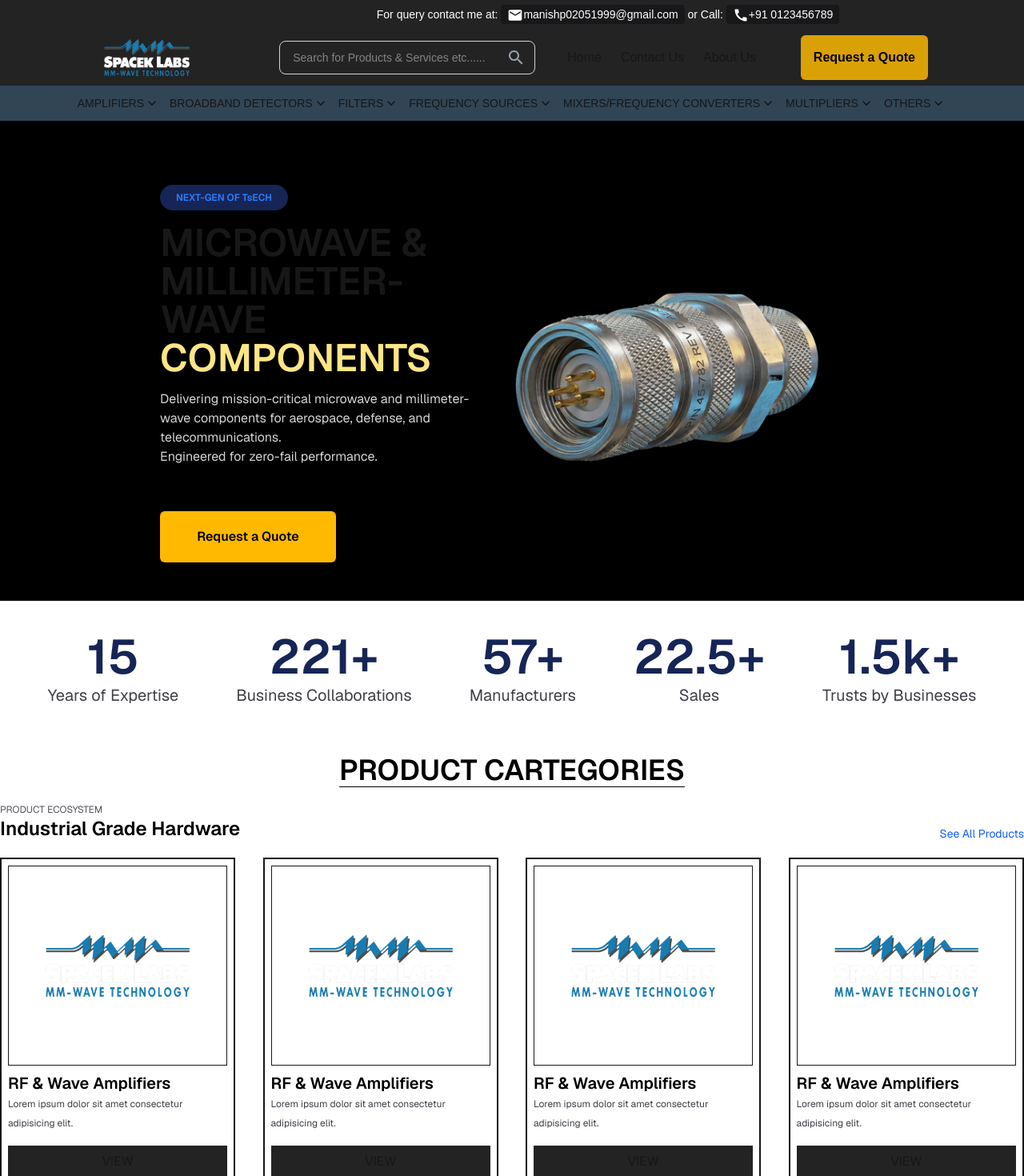
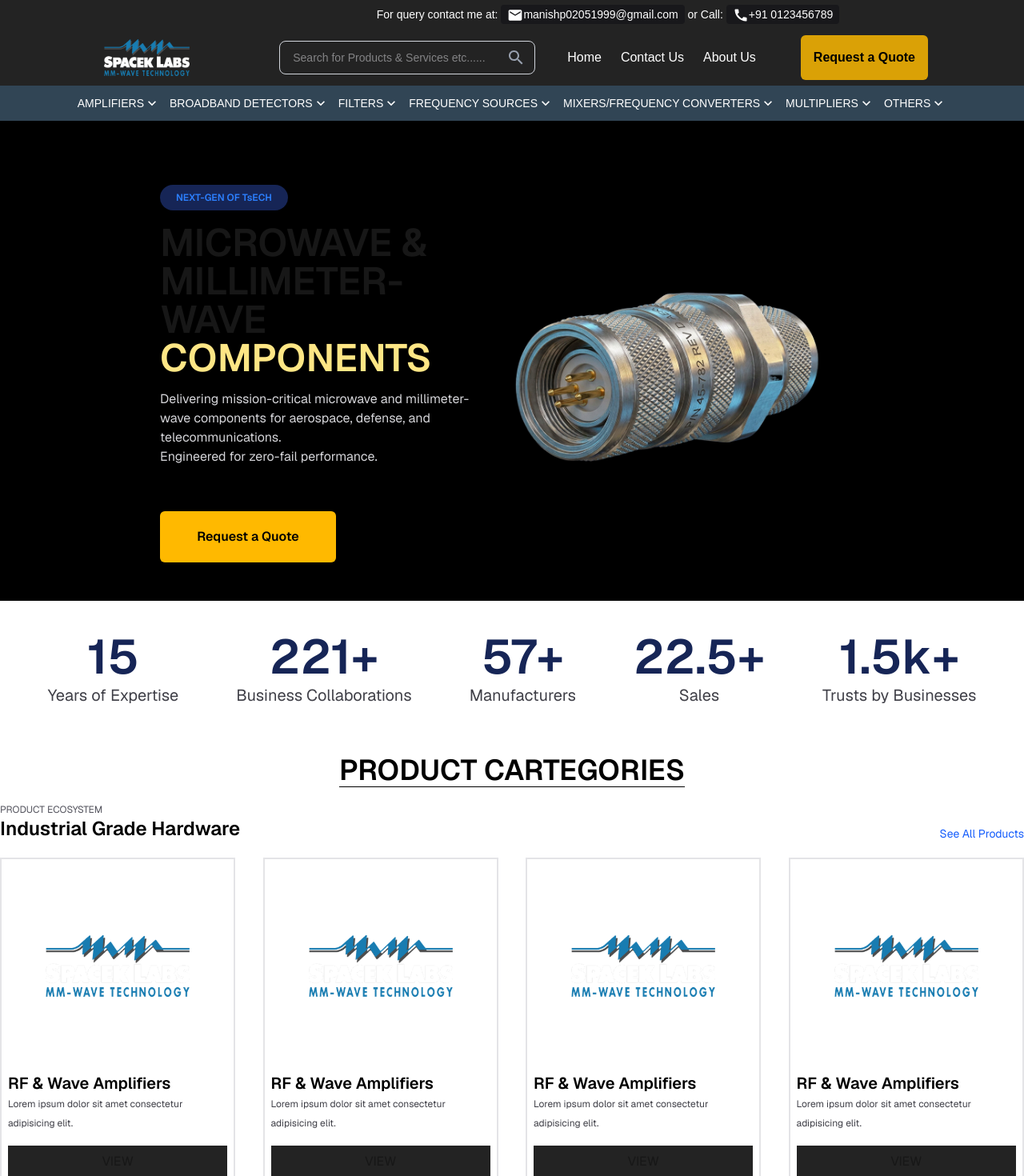
Before and after one commit to mannujr/spaceklabs, a Next.js app: page / in a window 1280 px wide. Shown: the top 1470 px of the page at 80% size. Built offline with nearby package versions, Linux system fonts and the light colour scheme.

Commit message:
second commit

```diff
--- a/app/components/navbar.jsx
+++ b/app/components/navbar.jsx
@@ -52,7 +52,7 @@ const Navbar = () => {
             </div>
 
             {/* Nav Links */}
-            <ul className="gap-6 lg:flex justify-center items-center font-medium cursor-pointer lg:text-base ms-10 hidden lg:block">
+            <ul className="gap-6 lg:flex justify-center items-center font-medium cursor-pointer text-white lg:text-base ms-10 hidden lg:block">
            <Link href='/'>   <li className="hover:text-primary">Home</li>  </Link>
               <li className="hover:text-primary">Contact Us</li>
               <li className="hover:text-primary">About Us</li>
@@ -66,9 +66,9 @@ const Navbar = () => {
         </div>
       </div>
         {/* Categories */}
-        <div className="w-full py-3 bg-[#314555] hidden lg:block  ">
+        <div className="w-full py-3 bg-[#314555] hidden lg:block text-white  ">
           <ul className="flex flex-wrap items-center justify-center gap-3 text-sm font-medium mx-auto">
-            <li className="flex items-center hover:text-amber-400 cursor-pointer">
+            <li className="flex items-center hover:text-amber-400 cursor-pointer ">
               AMPLIFIERS <KeyboardArrowDownIcon fontSize="small" />
             </li>
 
--- a/app/components/productCategorycards.jsx
+++ b/app/components/productCategorycards.jsx
@@ -3,8 +3,8 @@ import Image from 'next/image'
 
 export const ProductCategorycards = () => {
   return (
-    <div className='p-2 w-[48%] lg:w-[23%] h-fit border-2 hover:bg-zinc-100 '>
-        <div className='ProuctCategoryImage lg:h-62.5 border flex items-center justify-center '>
+    <div className='p-2 w-[48%] lg:w-[23%] h-fit border-2 border-zinc-200 hover:bg-zinc-100 '>
+        <div className='ProuctCategoryImage lg:h-62.5 flex items-center justify-center '>
             <Image src="/logo.png" alt="Logo" width={180} height={250} />
         </div>
         <div className='Productdetails mt-2'>
--- a/app/pages/categories/broadband-detectors/page.js
+++ b/app/pages/categories/broadband-detectors/page.js
@@ -5,7 +5,7 @@ export default function BroadbandDetectors() {
   return (
     <div className=" flex flex-col flex-1 items-center bg-white font-sans">
       <div className="heroProductCat bg-black p-2 flex flex-col gap-2">
-        <p className="text-2xl">Millimeter-Wave Waveguide Detectors</p>
+        <p className="text-2xl text-white">Millimeter-Wave Waveguide Detectors</p>
         <p className="text-xl text-zinc-400">
           {" "}
           High-performance broadband detectors featuring precision gold-plated
@@ -13,7 +13,9 @@ export default function BroadbandDetectors() {
           spectrum.
         </p>
         <button className="border-white border-2 rounded-4xl p-4">Download Catalog</button>
+
       </div>
+        <h1 className="text-red-600 text-5xl"> UNDER CONSTRUCTION WEBSITEEEEEEEEEE</h1>
     </div>
   );
 }
```
